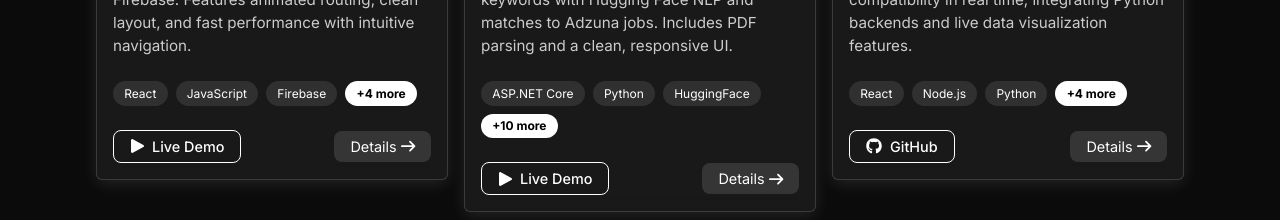
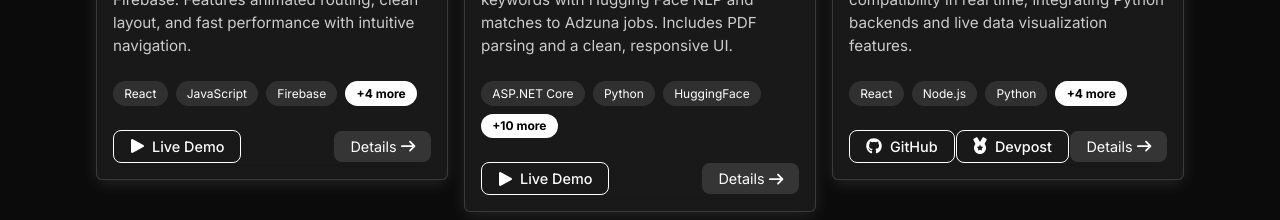
Before and after one commit to KhymNad/portfolio-react, a React (Vite) app: page / in a window 1280 px wide. Shown: the part 1360-1580 px from the top of the page. Built offline with nearby package versions, Linux system fonts and the light colour scheme.

Commit message:
updated link buttons for project details page

```diff
--- a/src/components/ProjectsSection/ProjectCard.tsx
+++ b/src/components/ProjectsSection/ProjectCard.tsx
@@ -1,20 +1,21 @@
 import React from 'react';
 import { Link } from 'react-router-dom';
 import { FontAwesomeIcon } from '@fortawesome/react-fontawesome';
-import { faPlay, faArrowRight } from '@fortawesome/free-solid-svg-icons';
-import { faGithub } from '@fortawesome/free-brands-svg-icons'; // NEW
+import { faPlay, faArrowRight, faMedal } from '@fortawesome/free-solid-svg-icons';
+import { faGithub } from '@fortawesome/free-brands-svg-icons';
 import styles from './ProjectCard.module.css';
 
 interface ProjectCardProps {
     title: string;
     description: string;
     image: string;
-    liveDemoLink: string;
-    detailsLink: string;
-    tags: string[];
-    slug: string;
-    badge?: string; // NEW: Optional badge text
-    isGithubOnly?: boolean; // NEW: Toggle between GitHub-only and Live Demo
+    liveDemoLink?: string;
+    detailsLink?: string;
+    tags?: string[];
+    slug?: string;
+    isGithubOnly?: boolean;
+    badge?: string;
+    devpostLink?: string;
 }
 
 const ProjectCard: React.FC<ProjectCardProps> = ({
@@ -26,7 +27,8 @@ const ProjectCard: React.FC<ProjectCardProps> = ({
     tags,
     slug,
     badge,
-    isGithubOnly
+    isGithubOnly,
+    devpostLink
 }) => {
     return (
         <div className={styles.card}>
@@ -52,7 +54,7 @@ return (
                     </div>
                 )}
                 <div className={styles.links}>
-                {isGithubOnly ? (
+                    {detailsLink && (
                         <a
                             href={detailsLink}
                             target="_blank"
@@ -62,7 +64,9 @@ return (
                             <FontAwesomeIcon icon={faGithub} className={styles.btnIcon} />
                             GitHub
                         </a>
-                ) : (
+                    )}
+
+                    {!isGithubOnly && liveDemoLink && (
                         <a
                             href={liveDemoLink}
                             target="_blank"
@@ -73,6 +77,19 @@ return (
                             Live Demo
                         </a>
                     )}
+
+                    {devpostLink && (
+                        <a
+                            href={devpostLink}
+                            target="_blank"
+                            rel="noopener noreferrer"
+                            className={styles.btnOutline}
+                        >
+                            <FontAwesomeIcon icon={faMedal} className={styles.btnIcon} />
+                            Devpost
+                        </a>
+                    )}
+
                     <Link to={`/projects/${slug}`} className={styles.details}>
                         Details
                         <FontAwesomeIcon icon={faArrowRight} className={styles.details_icon} />
--- a/src/components/ProjectsSection/ProjectDetails.tsx
+++ b/src/components/ProjectsSection/ProjectDetails.tsx
@@ -2,18 +2,23 @@ import React, { useEffect, useRef, useState } from 'react';
 import { FontAwesomeIcon } from '@fortawesome/react-fontawesome';
 import { faPlay } from '@fortawesome/free-solid-svg-icons';
 import { faSquareGithub } from '@fortawesome/free-brands-svg-icons';
+import { faMedal } from '@fortawesome/free-solid-svg-icons';
 import { useNavigate } from 'react-router-dom';
 import { motion, AnimatePresence } from 'framer-motion';
 import styles from './ProjectDetails.module.css';
-
 interface ProjectDetailsProps {
     title: string;
     description: string;
     image: string;
     tags: string[];
     features: string[];
-    liveDemoLink: string;
-    githubLink: string;
+    liveDemoLink?: string;
+    githubLink?: string;
+    githubLinks?: {
+        label: string;
+        url: string;
+    }[];
+    devpostLink?: string;
 }
 
 const ProjectDetails: React.FC<ProjectDetailsProps> = ({
@@ -24,6 +29,8 @@ const ProjectDetails: React.FC<ProjectDetailsProps> = ({
     features,
     liveDemoLink,
     githubLink,
+    githubLinks,
+    devpostLink,
 }) => {
     const navigate = useNavigate();
     const titleRef = useRef<HTMLHeadingElement>(null);
@@ -78,15 +85,32 @@ const ProjectDetails: React.FC<ProjectDetailsProps> = ({
                         </div>
                         <p>{description}</p>
                         <div className={styles.links}>
+                            {githubLinks && githubLinks.length > 0 ? (
+                                githubLinks.map(({ label, url }) => (
+                                    <a
+                                        key={url}
+                                        href={url}
+                                        target="_blank"
+                                        rel="noopener noreferrer"
+                                        className={styles.btnOutline}
+                                    >
+                                        <FontAwesomeIcon icon={faSquareGithub} className={styles.btnIcon} /> {label}
+                                    </a>
+                                ))
+                            ) : (
+                                githubLink && (
                                     <a
                                         href={githubLink}
                                         target="_blank"
                                         rel="noopener noreferrer"
-                                aria-label="GitHub"
                                         className={styles.btnOutline}
                                     >
                                         <FontAwesomeIcon icon={faSquareGithub} className={styles.btnIcon} /> Github
                                     </a>
+                                )
+                            )}
+
+                            {liveDemoLink && (
                                 <a
                                     href={liveDemoLink}
                                     target="_blank"
@@ -96,7 +120,21 @@ const ProjectDetails: React.FC<ProjectDetailsProps> = ({
                                     <FontAwesomeIcon icon={faPlay} className={styles.btnIcon} />
                                     Live Demo
                                 </a>
+                            )}
+
+                            {devpostLink && (
+                                <a
+                                    href={devpostLink}
+                                    target="_blank"
+                                    rel="noopener noreferrer"
+                                    className={styles.btnOutline}
+                                >
+                                    <FontAwesomeIcon icon={faMedal} className={styles.btnIcon} />
+                                    Devpost
+                                </a>
+                            )}
                         </div>
+
                         <h3>&lt;/&gt; Technologies Used</h3>
                         <div className={styles.tagList}>
                             {tags.map((tag, i) => (
--- a/src/components/ProjectsSection/ProjectSection.tsx
+++ b/src/components/ProjectsSection/ProjectSection.tsx
@@ -9,7 +9,7 @@ const projects = [
         description: 'Responsive site for Central Alberta Basketball Officials built with React and Firebase. Features animated routing, clean layout, and fast performance with intuitive navigation.',
         image: '../../images/projects/CABOA_preview.png',
         liveDemoLink: 'https://caboa.ca/',
-        detailsLink: 'https://github.com/KhymNad/CABOA',
+        detailsLink: '',
         tags: ['React', 'JavaScript', 'Firebase', 'Framer Motion', 'JavaScript', 'React Router', 'HTML/CSS'],
         slug: 'caboa-website'
     },
@@ -18,7 +18,7 @@ const projects = [
         description: 'Smart resume matcher using React, ASP.NET Core, and Python. Extracts keywords with Hugging Face NLP and matches to Adzuna jobs. Includes PDF parsing and a clean, responsive UI.',
         image: '../../images/projects/resume-matcher-thumb.png',
         liveDemoLink: 'https://resume-matcher-client.vercel.app/',
-        detailsLink: 'https://github.com/your-repo/resume-matcher',
+        detailsLink: '',
         tags: ['ASP.NET Core', 'Python', 'HuggingFace', 'Natural Language Processing', 'C#', 'JavaScript', 'React', 'Vite', 'Vercel', 'Render', 'FramerMotion', 'PDF Plumber', 'Adzuna API'],
         slug: 'resume-matcher'
     },
@@ -28,6 +28,7 @@ const projects = [
         image: '../../images/projects/neuromance-thumb.jpg',
         liveDemoLink: '',
         detailsLink: 'https://github.com/orgs/natHACKS-2024-idk/repositories',
+        devpostLink: 'https://devpost.com/software/neuromance-pbg8iw',
         tags: ['React', 'Node.js', 'Python', 'JavaScript', 'Hackathon', 'EEG', 'HTML/CSS'],
         slug: 'neuroscience-hackathon',
         isGithubOnly: true,
@@ -38,7 +39,7 @@ const projects = [
         description: 'Responsive portfolio built with TypeScript, React, and Vite. Showcases projects, skills, and education with smooth Framer Motion animations and a sleek, modern design.',
         image: '../../images/projects/portfolio-react.png',
         liveDemoLink: 'https://khymnad.github.io/Portfolio/',
-        detailsLink: 'https://github.com/KhymNad/portfolio-react',
+        detailsLink: '',
         tags: ['TypeScript', 'React', 'Vite', 'Framer Motion', 'HTML', 'CSS', 'GitHub Pages'],
         slug: 'personal-portfolio'
     },
--- a/src/pages/projects/ProjectDetailPage.tsx
+++ b/src/pages/projects/ProjectDetailPage.tsx
@@ -9,8 +9,10 @@ type Project = {
   image: string;
   tags: string[];
   features: string[];
-  liveDemoLink: string;
-  githubLink: string;
+  liveDemoLink?: string;
+  githubLink?: string;
+  githubLinks?: { label: string; url: string }[];
+  devpostLink?: string;
 };
 
 const projectData: Record<string, Project> = {
@@ -30,7 +32,7 @@ const projectData: Record<string, Project> = {
 
   'resume-matcher': {
     title: 'AI-Powered Resume Matcher',
-    description: `This cutting-edge application streamlines the job search process by intelligently matching user resumes to relevant job listings. Utilizing React for a responsive and interactive front end, and ASP.NET Core with Python powering the backend, it extracts key skills and experience from PDF resumes using Hugging Face NLP models. It then cross-references those skills with live job postings from the Adzuna API, offering users precise and personalized job recommendations. The platform handles PDF parsing, keyword extraction, and ranking with an emphasis on speed and accuracy.`,
+    description: `This cutting-edge application streamlines the job search process by intelligently matching user resumes to relevant job listings. Utilizing React for a responsive and interactive front end, and ASP.NET Core with Python powering the backend, it extracts key skills and experience from PDF resumes using Hugging Face NLP models. It then cross-references those skills with live job postings from the Adzuna API, offering users precise and personalized job recommendations.`,
     image: '/images/projects/resume-matcher-thumb.png',
     tags: ['ASP.NET Core', 'Python', 'HuggingFace', 'NLP', 'C#', 'JavaScript', 'React', 'Vite', 'Vercel', 'Render', 'Framer Motion', 'PDF Plumber', 'Adzuna API'],
     features: [
@@ -39,7 +41,10 @@ const projectData: Record<string, Project> = {
       'Sophisticated NLP models powered by Hugging Face',
     ],
     liveDemoLink: 'https://resume-matcher-client.vercel.app/',
-    githubLink: 'https://github.com/your-repo/resume-matcher'
+        githubLinks: [
+      { label: 'Frontend Repo', url: 'https://github.com/KhymNad/resume-matcher-client' },
+      { label: 'Backend Repo', url: 'https://github.com/KhymNad/resume-matcher-api' },
+    ],
   },
 
   'neuroscience-hackathon': {
@@ -52,7 +57,7 @@ const projectData: Record<string, Project> = {
       'Python backend for brainwave data analysis and prediction',
       'Live data streaming and interactive UI components',
     ],
-    liveDemoLink: 'https://devpost.com/software/neuromance-pbg8iw',
+    devpostLink: 'https://devpost.com/software/neuromance-pbg8iw',
     githubLink: 'https://github.com/orgs/natHACKS-2024-idk/repositories'
   },
 
@@ -80,7 +85,6 @@ const projectData: Record<string, Project> = {
       'Robust data management with PostgreSQL',
       'Scalable deployment on Heroku with RESTful API design',
     ],
-    liveDemoLink: 'https://your-social-demo.com',
     githubLink: 'https://github.com/KhymNad/decentralized_social_network?tab=readme-ov-file'
   },
 
@@ -94,7 +98,6 @@ const projectData: Record<string, Project> = {
       'QR code generation and scanning for check-ins',
       'Real-time attendee tracking with Firestore',
     ],
-    liveDemoLink: '',
     githubLink: 'https://github.com/CMPUT301W24T27/NoStack'
   }
 };
```
Lines whose indentation alone changed are shown as unchanged.
